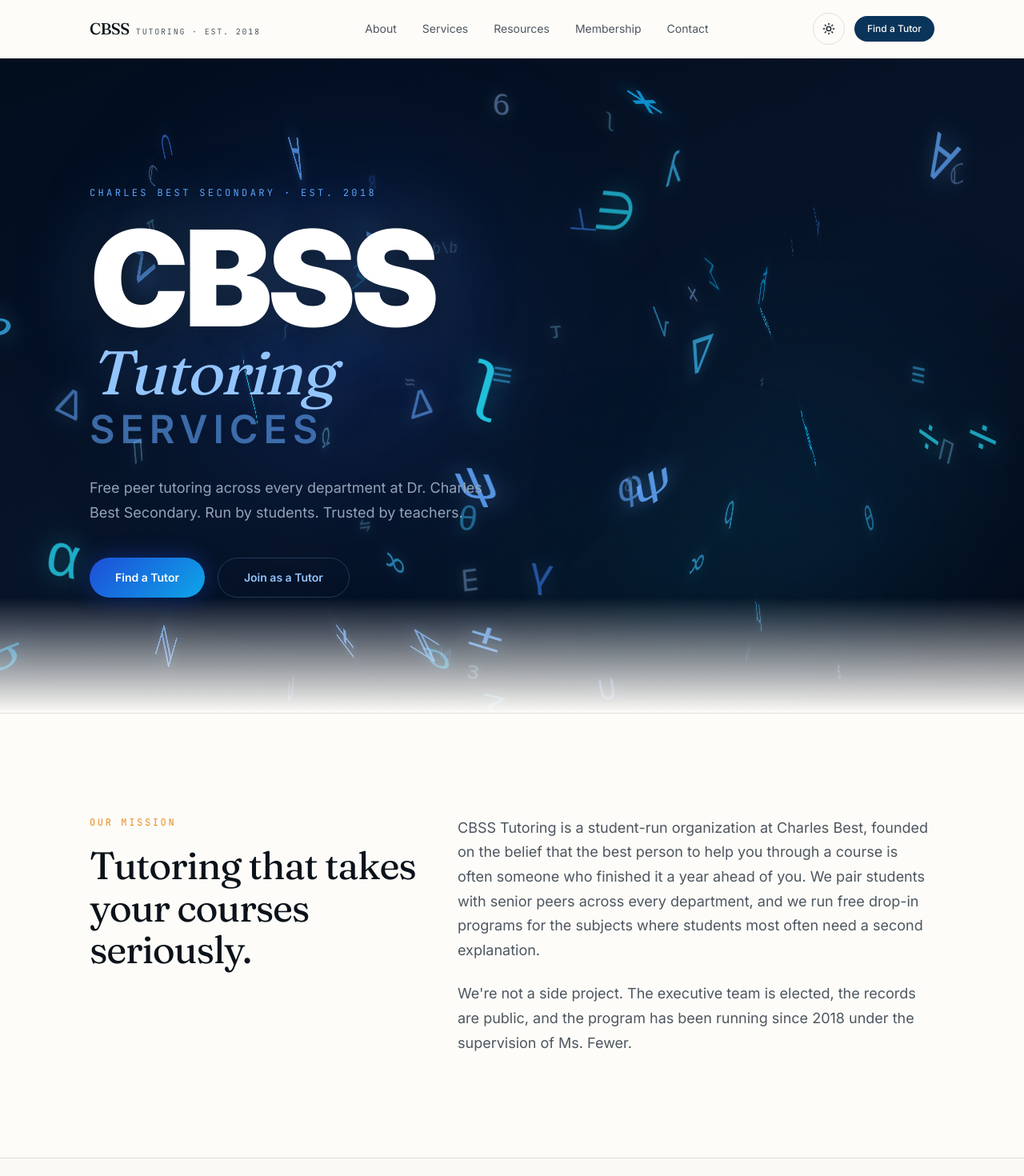
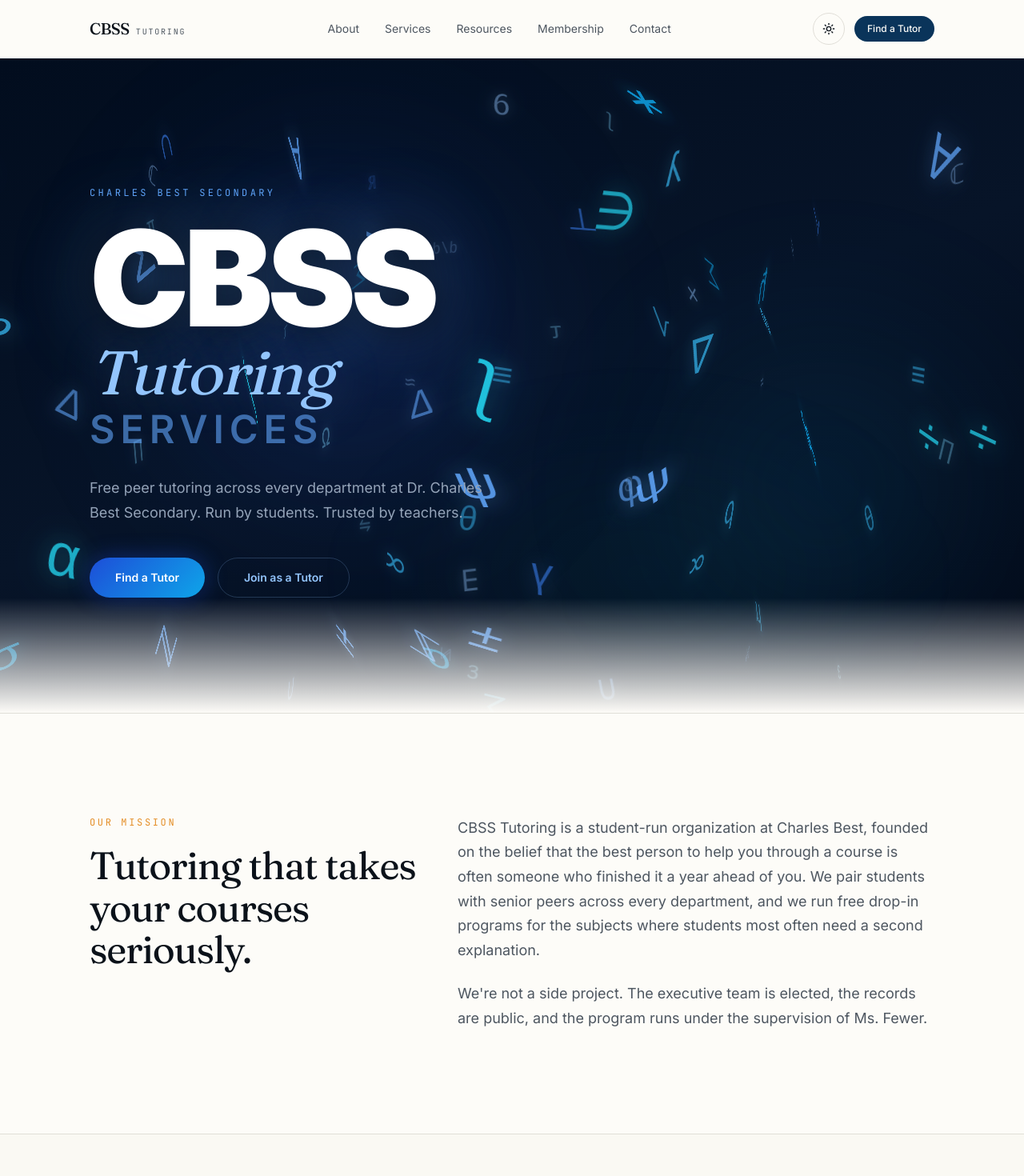
Before and after one commit to dmytsot-debug/cbss-tutoring-website, a Next.js app: page / in a window 1280 px wide. Shown: the top 1470 px of the page at 80% size. Built offline with nearby package versions, Linux system fonts and the light colour scheme.

Commit message:
Remove all Est./founded year references from site

```diff
--- a/components/site/footer.tsx
+++ b/components/site/footer.tsx
@@ -12,9 +12,6 @@ export function Footer() {
             <Link href="/" className="inline-flex items-baseline gap-2">
               <span className="font-serif text-2xl font-medium tracking-tight text-foreground">
                 CBSS Tutoring
-              </span>
-              <span className="font-mono text-[10px] uppercase tracking-[0.18em] text-muted-foreground">
-                Est. {site.founded}
               </span>
             </Link>
             <p className="mt-4 max-w-sm text-sm leading-[1.7] text-muted-foreground">
--- a/components/site/header.tsx
+++ b/components/site/header.tsx
@@ -52,7 +52,7 @@ export function Header() {
             CBSS
           </span>
           <span className="hidden font-mono text-[10px] uppercase tracking-[0.18em] text-muted-foreground sm:inline">
-            Tutoring · Est. {site.founded}
+            Tutoring
           </span>
         </Link>
 
--- a/components/site/hero.tsx
+++ b/components/site/hero.tsx
@@ -166,7 +166,7 @@ export function Hero() {
           animate={{ opacity: 1, y: 0 }}
           transition={{ duration: 0.8, ease: EASE }}
         >
-          Charles Best Secondary · Est. 2018
+          Charles Best Secondary
         </motion.p>
 
         <motion.h1
--- a/lib/content.ts
+++ b/lib/content.ts
@@ -30,7 +30,6 @@ export const site = {
   schoolMapsUrl:
     "https://www.google.com/maps?q=Dr.+Charles+Best+Secondary+School,+Coquitlam,+BC",
   teacherSponsor: "Ms. Fewer",
-  founded: 2018,
   landAcknowledgment:
     "We acknowledge we operate on the unceded traditional territory of the Kwikwetlem First Nation, which lies within the shared territories of the Tsleil-Waututh, Katzie, Musqueam, Qayqayt, Squamish, and Sto':lo Nations.",
 } as const;
@@ -93,7 +92,6 @@ export type Stat = {
 export const stats: Stat[] = [
   { value: "50+", label: "Active tutors" },
   { value: "30+", label: "Subjects covered" },
-  { value: "7", label: "Years running" },
   { value: "500+", label: "Students helped" },
 ];
 
@@ -349,7 +347,7 @@ export const homeMission = {
   heading: "Tutoring that takes your courses seriously.",
   body: [
     "CBSS Tutoring is a student-run organization at Charles Best, founded on the belief that the best person to help you through a course is often someone who finished it a year ahead of you. We pair students with senior peers across every department, and we run free drop-in programs for the subjects where students most often need a second explanation.",
-    "We're not a side project. The executive team is elected, the records are public, and the program has been running since 2018 under the supervision of Ms. Fewer.",
+    "We're not a side project. The executive team is elected, the records are public, and the program runs under the supervision of Ms. Fewer.",
   ],
 };
 
@@ -360,7 +358,7 @@ export const aboutPage = {
     "We're a non-profit peer tutoring program at Dr. Charles Best Secondary School in Coquitlam, BC. Every tutor is a current Charles Best student. Every program is run by students. Every session is free.",
   mission: [
     "CBSS Tutoring exists because asking for help in school is harder than it should be. A senior who recently passed the same course can explain a concept in five minutes that took a teacher a week — not because the teacher was wrong, but because the senior remembers being stuck in exactly the same spot.",
-    "We organize that institutional knowledge. We recruit tutors who are strong in their subjects and care about teaching. We run programs that meet students where they are — one-on-one when that's what's needed, walk-in for Math 9 and 10, weekly clinics for the harder math courses. We track our work, train our tutors, and operate under a published constitution. We've been doing this since 2018 with the support of our teacher sponsor, Ms. Fewer.",
+    "We organize that institutional knowledge. We recruit tutors who are strong in their subjects and care about teaching. We run programs that meet students where they are — one-on-one when that's what's needed, walk-in for Math 9 and 10, weekly clinics for the harder math courses. We track our work, train our tutors, and operate under a published constitution, with the support of our teacher sponsor, Ms. Fewer.",
   ],
   quote: {
     text: "We pair students with peers who've recently mastered the same material — so the help is precise, current, and free.",
```
